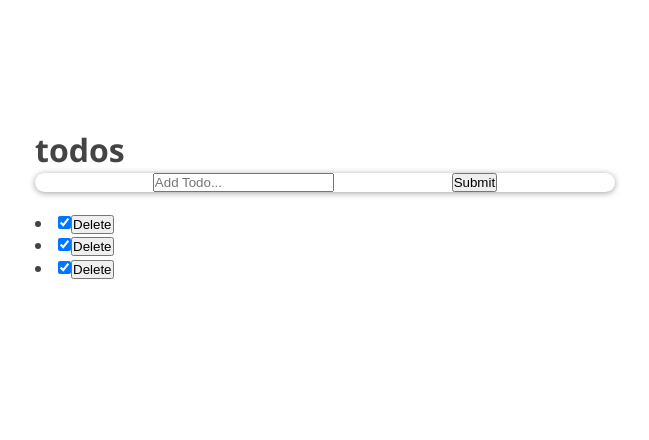
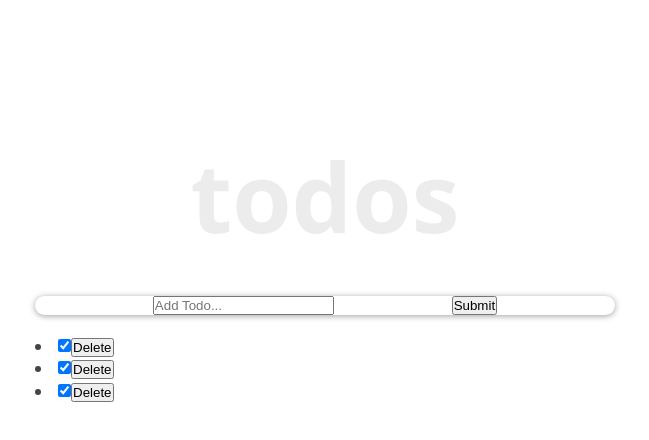
Before and after one commit to Recillah-Khamala/ToDosApp, a React (Create React App) app: page / in a window 1280 px wide. Shown: the top 440 px of the page, without its empty margins (315-964 px from the left). Built offline with nearby package versions, Linux system fonts and the light colour scheme.

Commit message:
Add inline styling

```diff
--- a/src/components/Header.js
+++ b/src/components/Header.js
@@ -1,9 +1,28 @@
 import React from 'react';
 
-const Header = () => (
-  <header>
-    <h1>todos</h1>
-  </header>
-);
+const Header = () => {
+  const headerStyle = {
+    padding: "20px 0",
+    lineHeight: "1.5em"
+  }
+
+  return (
+    <header style={headerStyle}>
+      <h1
+        style={{
+          fontSize: "6rem",
+          fontWeight: "600",
+          marginBottom: "2rem",
+          lineHeight: "1em",
+          color: "#ececec",
+          textTransform: "lowercase",
+          textAlign: "center",
+          }}
+        >
+        todos
+      </h1>
+    </header>
+  )
+}
 
 export default Header;
```
